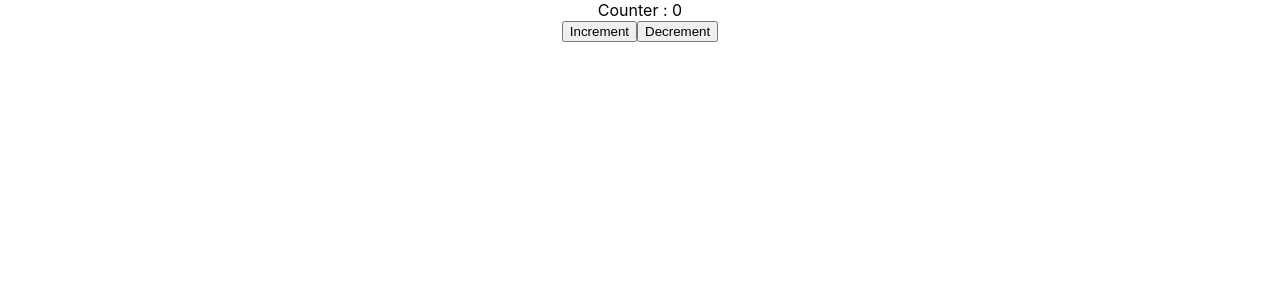
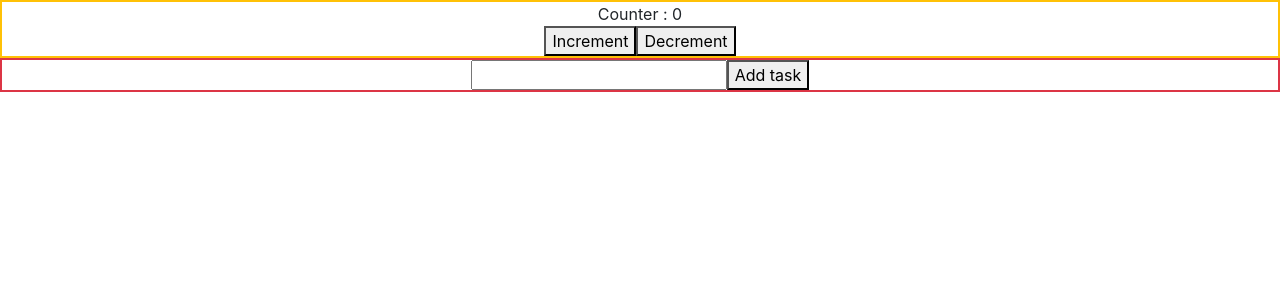
Before and after one commit to punugupatisairam/React-Practice, a React (Create React App) app: page /todolist in a window 1280 px wide. Shown: the top 300 px of the page. Built offline with nearby package versions, Linux system fonts and the light colour scheme.

Commit message:
useEffectintro

```diff
--- a/public/index.html
+++ b/public/index.html
@@ -25,6 +25,8 @@
       Learn how to configure a non-root public URL by running `npm run build`.
     -->
     <title>React App</title>
+    <link href="https://cdn.jsdelivr.net/npm/bootstrap@5.3.2/dist/css/bootstrap.min.css" rel="stylesheet" integrity="sha384-T3c6CoIi6uLrA9TneNEoa7RxnatzjcDSCmG1MXxSR1GAsXEV/Dwwykc2MPK8M2HN" crossorigin="anonymous">
+    <script src="https://cdn.jsdelivr.net/npm/bootstrap@5.3.2/dist/js/bootstrap.bundle.min.js" integrity="sha384-C6RzsynM9kWDrMNeT87bh95OGNyZPhcTNXj1NW7RuBCsyN/o0jlpcV8Qyq46cDfL" crossorigin="anonymous"></script>
   </head>
   <body>
     <noscript>You need to enable JavaScript to run this app.</noscript>
--- a/src/App.js
+++ b/src/App.js
@@ -1,13 +1,13 @@
 import logo from './logo.svg';
 import './App.css';
-import Counter from '../counter';
+import Counter from './counter';
 import Todo from './Todolist';
 
 function App() {
   return (
     <div className="App">
      <Counter/>
-
+     <Todo/>
     </div>
   );
 }
--- a/src/Todolist.jsx
+++ b/src/Todolist.jsx
@@ -7,7 +7,7 @@ function Todo(){
     setAR([...ar,newitem])
     }
 
-    return <div>
+    return <div className="border border-2 border-danger h-20 p-20">
         <input type="text" id="inp" />
         <button onClick={()=>{add()}}>Add task</button>
         {
--- a/counter.jsx
+++ b/src/counter.jsx
@@ -7,7 +7,7 @@ function Counter() {
     function dec(){
         setC(c-1)
     }
-    return <div>
+    return <div className="border border-warning border-2 p-25">
         <div>Counter : <span>{c}</span> </div>
         <button onClick={()=>{inc()}}>Increment</button>
         <button onClick={()=>{dec()}}>Decrement</button>
```
